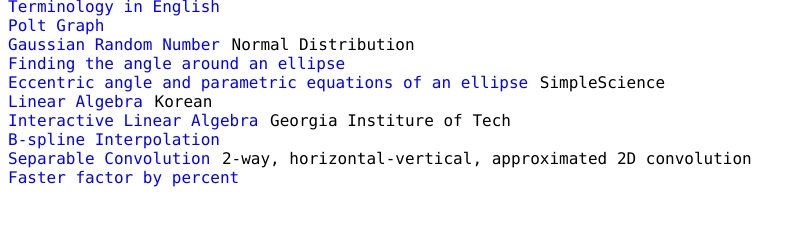
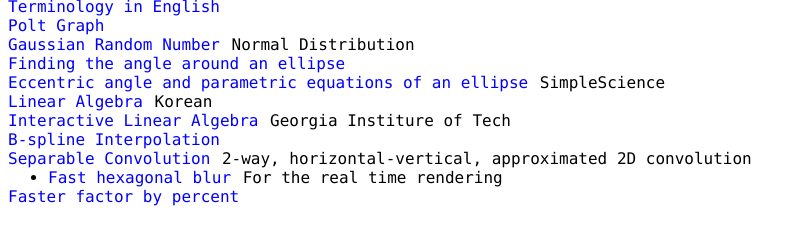
Before and after one commit to seoj135/seoj135.github.io, a plain HTML site: page Useful Links.html in a window 1280 px wide. Shown: the part 6273-6498 px from the top of the page, without its empty margins (0-806 px from the left). Drawn offline with Linux system fonts and the light colour scheme.

Commit message:
Fast Hexagonal blur

```diff
--- a/Useful Links.html
+++ b/Useful Links.html
@@ -1532,7 +1532,16 @@
             {
                 url: "https://bartwronski.com/2020/02/03/separate-your-filters-svd-and-low-rank-approximation-of-image-filters/",
                 txt: "Separable Convolution",
-                subtxt: "2-way, horizontal-vertical, approximated 2D convolution"
+                subtxt: "2-way, horizontal-vertical, approximated 2D convolution",
+                always: {
+                    list: [
+                        {
+                            url: "https://colinbarrebrisebois.com/2017/04/18/hexagonal-bokeh-blur-revisited/",
+                            txt: "Fast hexagonal blur",
+                            subtxt: "For the real time rendering"
+                        }
+                    ]
+                }
             },
             {
                 url: "https://math.stackexchange.com/questions/1227389/what-is-the-difference-between-faster-by-factor-and-faster-by-percent",
```
